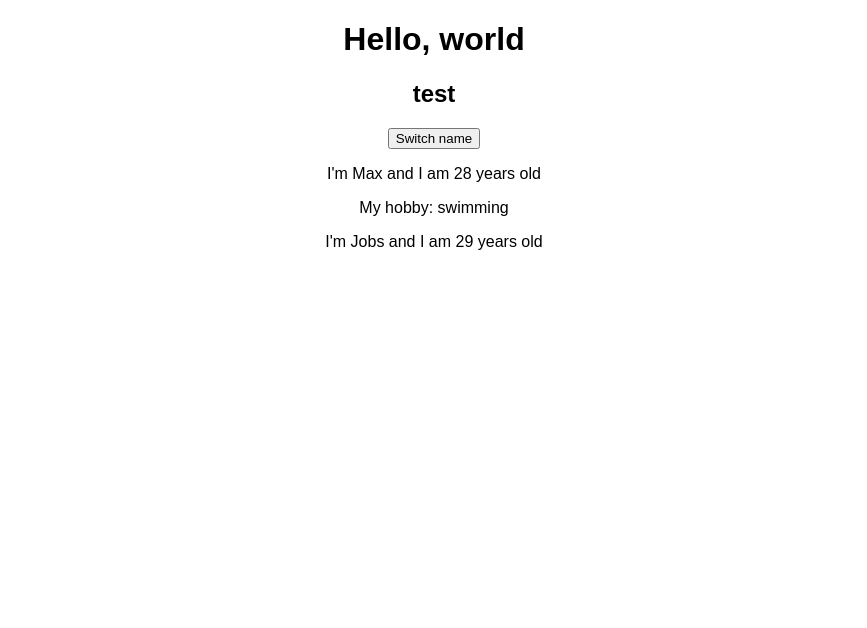
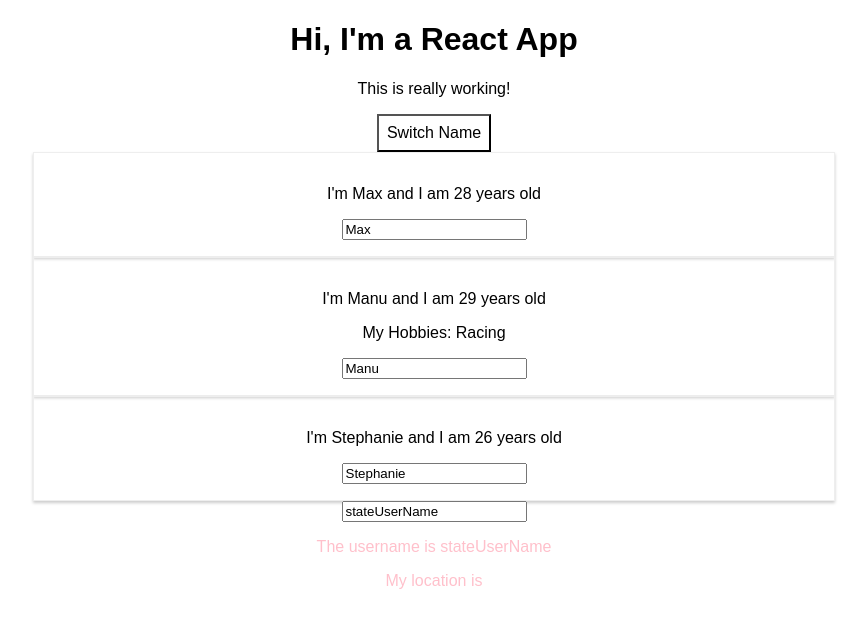
Before and after one commit to xmyLydia/React, a React (Create React App) app in the folder react-complete-guide/: page / in a window 1280 px wide. Shown: the top 628 px of the page, without its empty margins (206-1073 px from the left). Built offline with nearby package versions, Linux system fonts and the light colour scheme.

Commit message:
status and props 2

```diff
--- a/react-complete-guide/src/App.js
+++ b/react-complete-guide/src/App.js
@@ -1,26 +1,100 @@
 import React, { Component } from 'react';
 import './App.css';
 import Person from './Person/Person';
+import UserInput from './Person/UserInput';
+import UserOutput from './Person/UserOutput';
 
 class App extends Component {
   state = {
     persons: [
       { name: 'Max', age: 28 },
-      { name: 'Jobs', age: 29 },
+      { name: 'Manu', age: 29 },
       { name: 'Stephanie', age: 26 }
-    ]
+    ],
+    otherState: 'some other value',
+    username: 'stateUserName'
+  }
+
+  switchNameHandler = (newName) => {
+    // console.log('Was clicked!');
+    // DON'T DO THIS: this.state.persons[0].name = 'Maximilian';
+    this.setState({
+      persons: [
+        { name: newName, age: 28 },
+        { name: 'Manu', age: 29 },
+        { name: 'Stephanie', age: 27 }
+      ]
+    })
+  }
+  nameChangeHandler = (event) => {
+    this.setState(
+      {
+        persons: [
+          { name: 'Max', age: 28 },
+          { name: event.target.value, age: 29 },
+          { name: 'Stephanie', age: 27 }
+        ]
+      }
+    )
+  }
+
+  userNameChangeHandler=(event)=>{
+    this.setState(
+      {
+        username: event.target.value
+      }
+    )
+  }
+
+  userNameChangedWithTwoWayBinding=(inputUsername)=>{
+    this.setState(
+      {
+        username: inputUsername
+      }
+    )
   }
   render() {
+    const style = {
+      backgroundColor: 'white',
+      font: 'inherit',
+      border: '1x solid blue',
+      padding: '8px',
+      cursor: 'pointer'
+    };
+    const styleUserInput={
+      backgroundColor: 'black',
+      font: 'inherit',
+      border: '1x solid blue',
+      padding: '8px',
+      cursor: 'pointer'
+    };
     return (
       <div className="App">
-        <h1>Hello, world</h1>
-        <h2>test</h2>
-        <button>Switch name</button>
-        <Person name={this.state.persons[0].name}age={this.state.persons[0].age}>My hobby: swimming</Person>
-        <Person name={this.state.persons[1].name}age={this.state.persons[1].age} />
+        <h1>Hi, I'm a React App</h1>
+        <p>This is really working!</p>
+        <button style={style}
+          onClick={this.switchNameHandler.bind(this, 'test')}>Switch Name</button>
+        <Person
+          name={this.state.persons[0].name}
+          age={this.state.persons[0].age} />
+        <Person
+          name={this.state.persons[1].name}
+          age={this.state.persons[1].age}
+          click={this.switchNameHandler.bind(this, 'Max!')}
+          changed={this.nameChangeHandler}
+        >My Hobbies: Racing</Person>
+        <Person
+          name={this.state.persons[2].name}
+          age={this.state.persons[2].age} />
+        <UserInput
+         style={styleUserInput}
+          userNameChanged={this.userNameChangeHandler}
+          username = {this.state.username}
+        ></UserInput>
+        <UserOutput  username={this.state.username}></UserOutput>
       </div>
     );
-    // return React.createElement('div', {className: 'App'}, React.createElement('h1', null, 'Hi'));
+    // return React.createElement('div', {className: 'App'}, React.createElement('h1', null, 'Does this work now?'));
   }
 }
 
--- /dev/null
+++ b/react-complete-guide/src/Person/Person.css
@@ -0,0 +1,13 @@
+.Person {
+    width: 60%;
+    margin: auto;
+    border: 1px solid #eeeeee;
+    box-shadow: 0 2px 3px #cccccc;
+    padding: 16px;
+    text-align: center;
+}
+
+
+.UserOutput {
+    color: pink
+}
--- a/react-complete-guide/src/Person/Person.js
+++ b/react-complete-guide/src/Person/Person.js
@@ -1,10 +1,12 @@
 import React from 'react';
+import './Person.css'
 
 const person = (props) => {
     return (
-        <div>
-            <p>I'm {props.name} and I am {props.age} years old</p>
+        <div className="Person">
+            <p onClick={props.click}>I'm {props.name} and I am {props.age} years old</p>
             <p>{props.children}</p>
+            <input type="text" onChange={props.changed} value={props.name}></input>
         </div>
     )
 };
--- /dev/null
+++ b/react-complete-guide/src/Person/UserInput.js
@@ -0,0 +1,15 @@
+import React from 'react';
+import './Person.css'
+
+const userInput = (props) => {
+    return (
+        <div >
+            <input type="text"
+                onChange={props.userNameChanged}
+                value={props.username} >
+            </input>
+        </div>
+    )
+};
+
+export default userInput;
--- /dev/null
+++ b/react-complete-guide/src/Person/UserOutput.js
@@ -0,0 +1,14 @@
+import React from 'react';
+import './Person.css'
+
+const userOutput = (props) => {
+    return (
+        <div className="UserOutput">
+            <p> The username is {props.username} </p>
+            <p > My location is </p>
+
+        </div>
+    )
+};
+
+export default userOutput;
```
